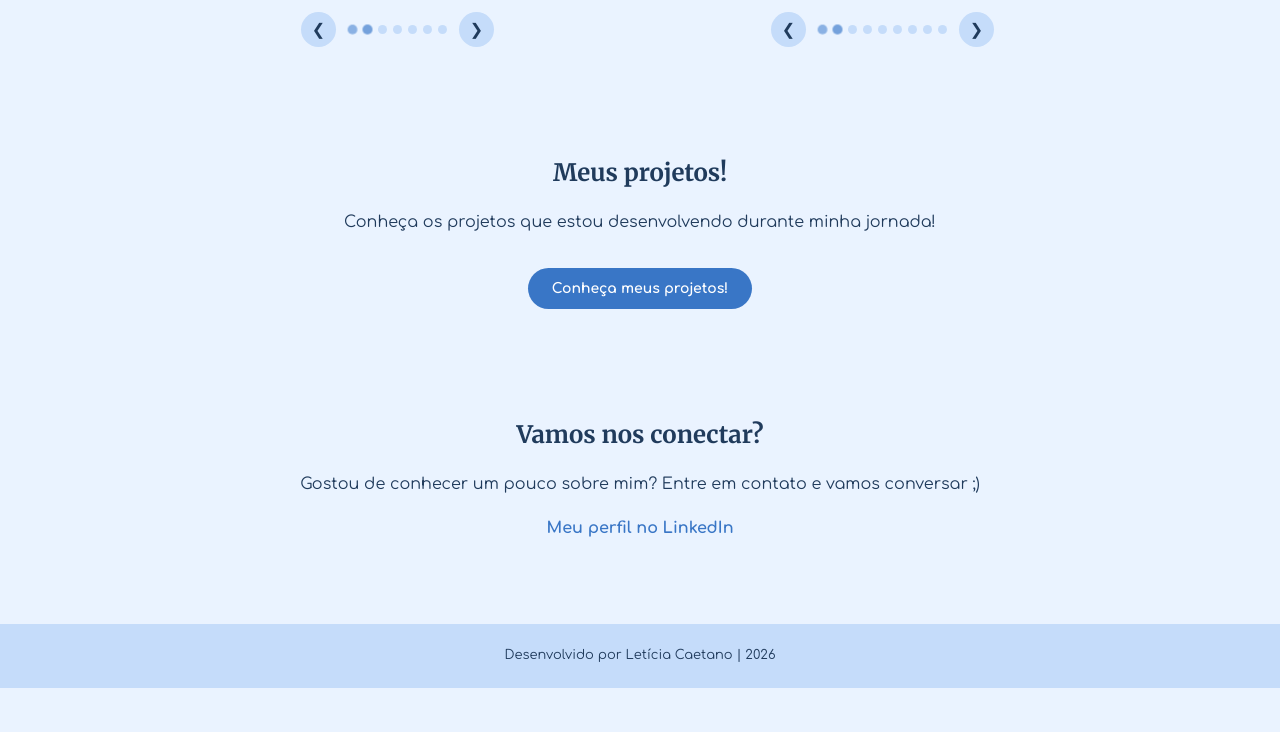
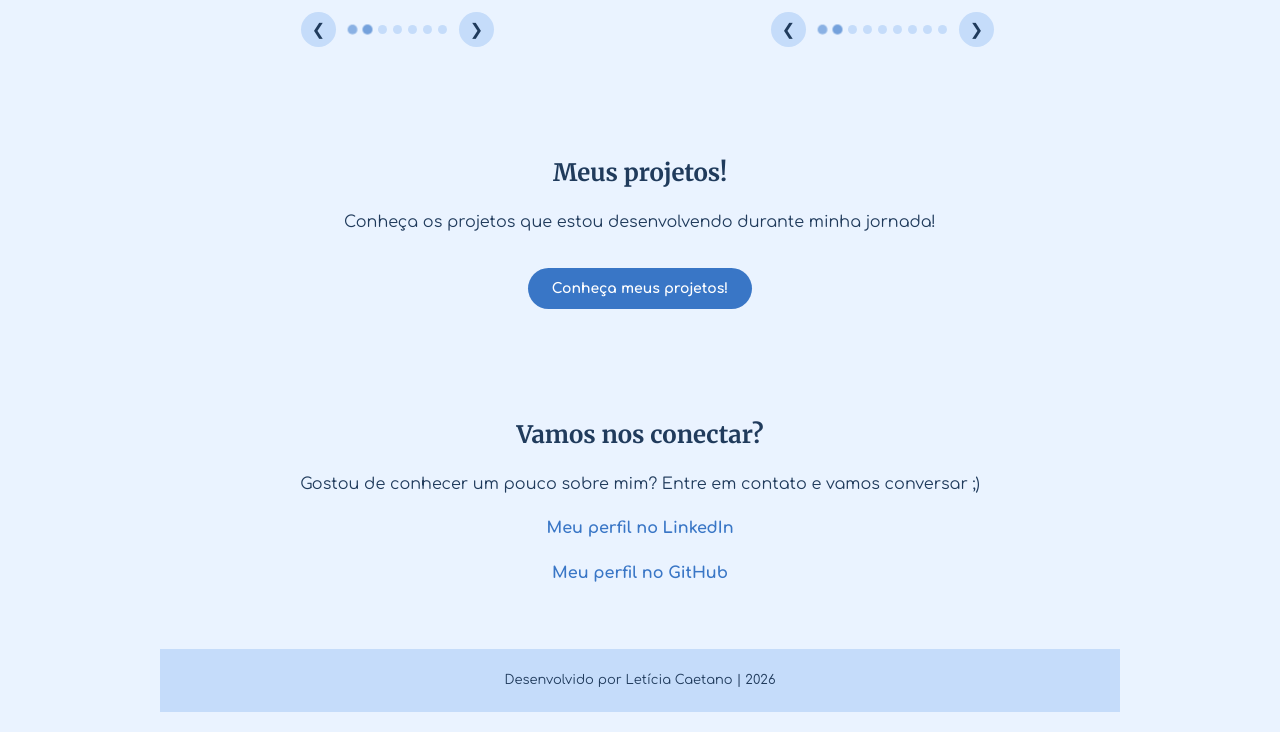
Before and after one commit to leticiacaetanoworkspace-spec/Portifolio, a plain HTML site: page index.html in a window 1280 px wide. Shown: the part 2085-2817 px from the top of the page. Before the commit the page ends 2773 px from the top, so only its background shows below. Drawn offline with nearby package versions, Linux system fonts and the light colour scheme.

Commit message:
Add files via upload

```diff
--- a/index.html
+++ b/index.html
@@ -346,6 +346,7 @@
         </section>
 
         <!-- SEÇÃO DE CONTATO -->
+        <!-- SEÇÃO DE CONTATO -->
 <section id="contato">
 
     <h2>Vamos nos conectar?</h2>
@@ -355,14 +356,22 @@
     </p>
 
     <p>
-                <a href="https://www.linkedin.com/in/let%C3%ADcia-caetano/" target="_blank" rel="noopener noreferrer">
+        <a href="https://www.linkedin.com/in/let%C3%ADcia-caetano/"
+           target="_blank"
+           rel="noopener noreferrer">
             Meu perfil no LinkedIn
         </a>
     </p>
 
+    <p>
+        <a href="https://github.com/leticiacaetanoworkspace-spec"
+           target="_blank"
+           rel="noopener noreferrer">
+            Meu perfil no GitHub
+        </a>
+    </p>
+
 </section>
-
-    </main>
 
     <!-- JANELA DE AVISO DOS PROJETOS -->
     <dialog id="modal-projetos">
```
Lines whose indentation alone changed are shown as unchanged.
